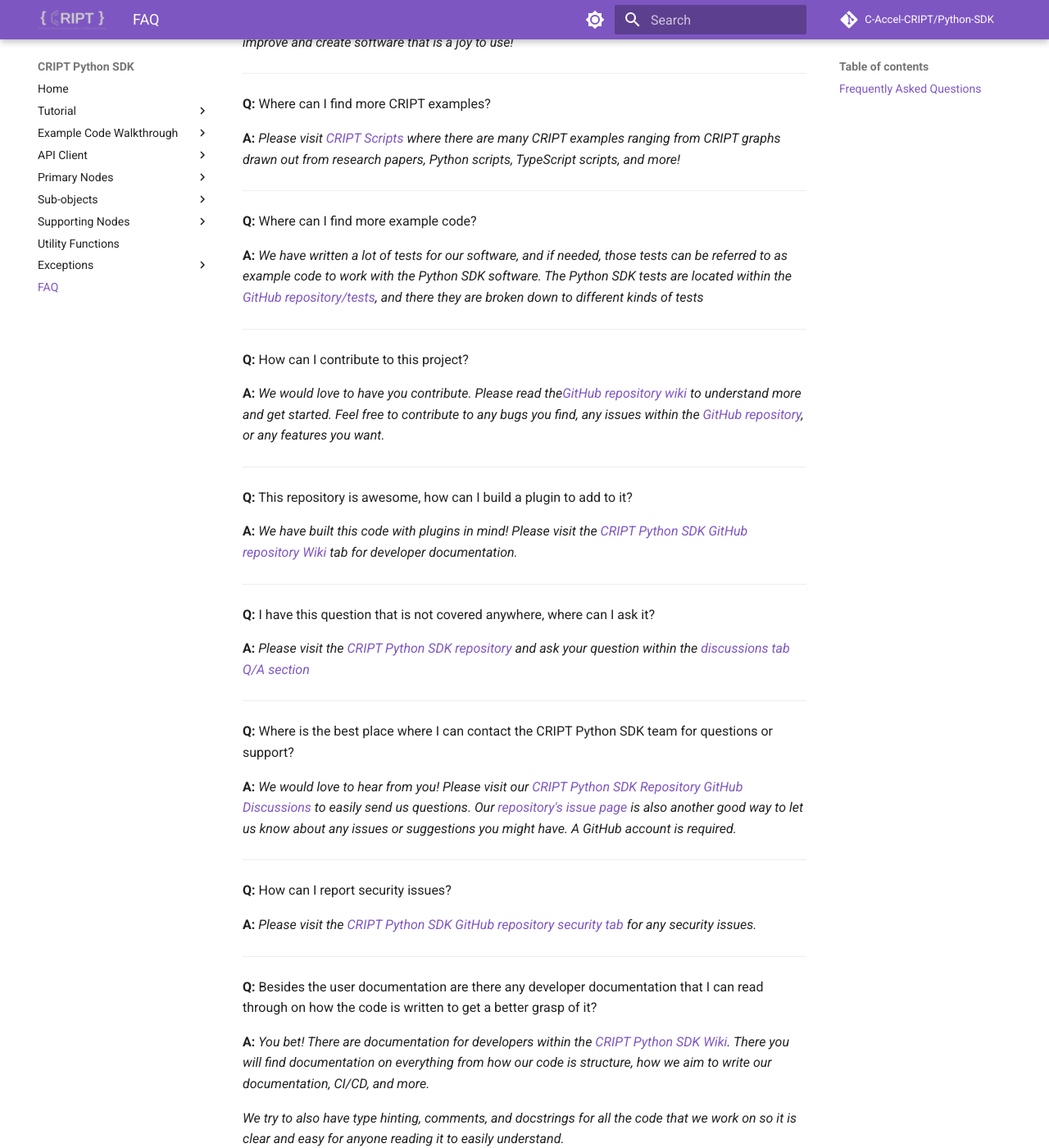
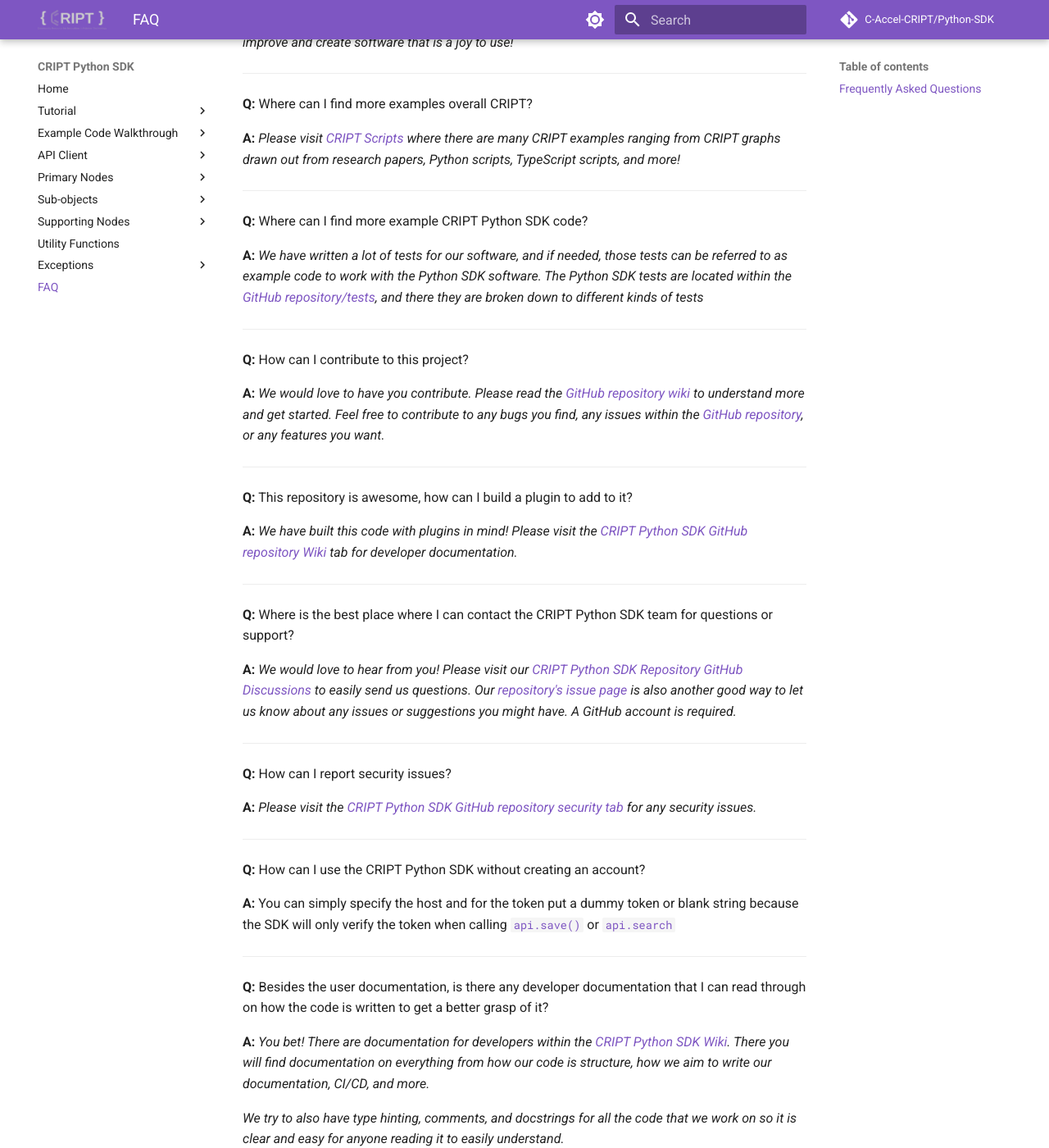
Before and after one commit to C-Accel-CRIPT/Python-SDK, an MkDocs documentation site: the page built from docs/faq.md, in a window 1280 px wide and 1400 px high, scrolled down 535 px. Shown: the whole window at 82% size. Built offline with MkDocs 1.6.1 and Material for MkDocs 9.7.7, drawn with Linux system fonts in a browser that asks for light colours; comment, search, counter and statistics services are not loaded.

Commit message:
updated documentation faq.md

```diff
--- a/docs/faq.md
+++ b/docs/faq.md
@@ -23,13 +23,13 @@
 
 ---
 
-**Q:** Where can I find more CRIPT examples?
+**Q:** Where can I find more examples overall CRIPT?
 
 **A:** _Please visit [CRIPT Scripts](https://criptscripts.org) where there are many CRIPT examples ranging from CRIPT graphs drawn out from research papers, Python scripts, TypeScript scripts, and more!_
 
 ---
 
-**Q:** Where can I find more example code?
+**Q:** Where can I find more example CRIPT Python SDK code?
 
 **A:** _We have written a lot of tests for our software, and if needed, those tests can be referred to as example code to work with the Python SDK software. The Python SDK tests are located within the [GitHub repository/tests](https://github.com/C-Accel-CRIPT/Python-SDK/tree/main/tests), and there they are broken down to different kinds of tests_
 
@@ -38,7 +38,7 @@
 **Q:** How can I contribute to this project?
 
 **A:** _We would love to have you contribute.
-Please read the[GitHub repository wiki](https://github.com/C-Accel-CRIPT/Python-SDK/wiki)
+Please read the [GitHub repository wiki](https://github.com/C-Accel-CRIPT/Python-SDK/wiki)
 to understand more and get started. Feel free to contribute to any bugs you find, any issues within the
 [GitHub repository](https://github.com/C-Accel-CRIPT/Python-SDK/issues), or any features you want._
 
@@ -49,14 +49,6 @@
 **A:** _We have built this code with plugins in mind! Please visit the
 [CRIPT Python SDK GitHub repository Wiki](https://github.com/C-Accel-CRIPT/Python-SDK/wiki)
 tab for developer documentation._
-
----
-
-**Q:** I have this question that is not covered anywhere, where can I ask it?
-
-**A:** _Please visit the [CRIPT Python SDK repository](https://github.com/C-Accel-CRIPT/Python-SDK)
-and ask your question within the
-[discussions tab Q/A section](https://github.com/C-Accel-CRIPT/Python-SDK/discussions/categories/q-a)_
 
 ---
 
@@ -74,7 +66,13 @@
 
 ---
 
-**Q:** Besides the user documentation are there any developer documentation that I can read through on how
+**Q:** How can I use the CRIPT Python SDK without creating an account?
+
+**A:** You can simply specify the host and for the token put a dummy token or blank string because the SDK will only verify the token when calling [`api.save()`](../api/api/#cript.api.api.API.save) or [`api.search`](../api/api/#cript.api.api.API.search)
+
+---
+
+**Q:** Besides the user documentation, is there any developer documentation that I can read through on how
 the code is written to get a better grasp of it?
 
 **A:** _You bet! There are documentation for developers within the
```
